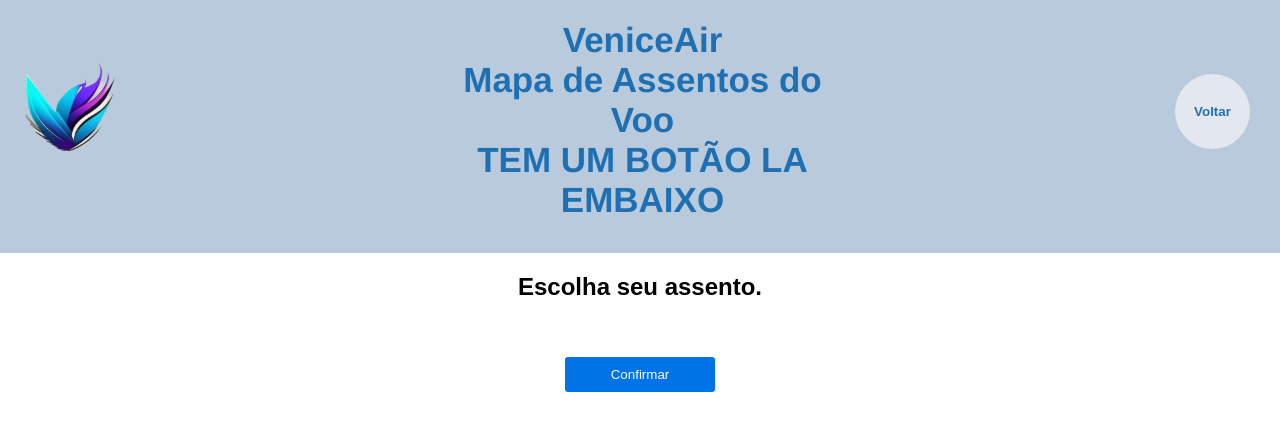
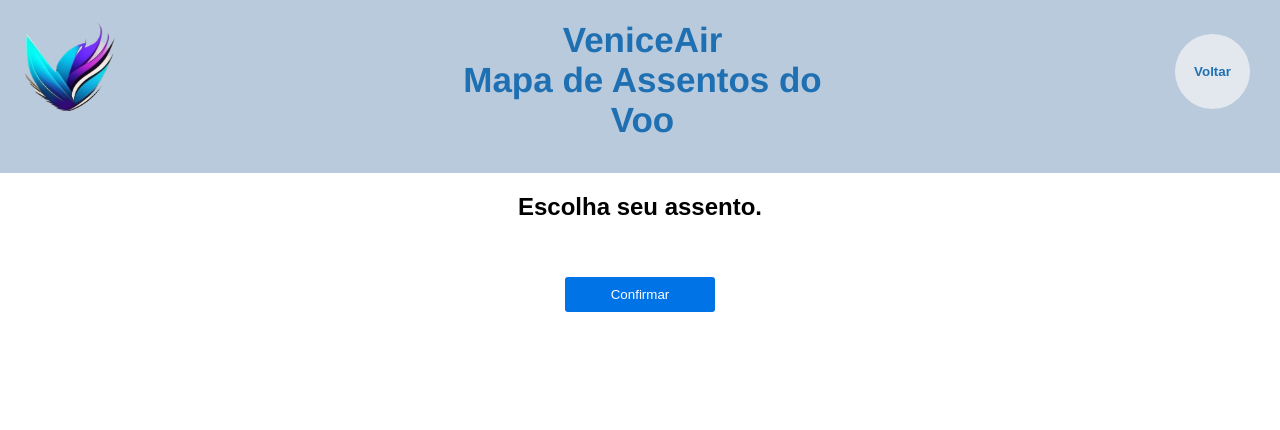
Before and after one commit to Silvestrinih03/VeniceAir, a plain HTML site: page VeniceAir_Front/client/pages/volta/mapaAssentosVolta.html in a window 1280 px wide. Drawn offline with Linux system fonts and the light colour scheme; no server answers.

Commit message:
ajustes de layout

```diff
--- a/VeniceAir_Front/client/pages/volta/mapaAssentosVolta.html
+++ b/VeniceAir_Front/client/pages/volta/mapaAssentosVolta.html
@@ -140,7 +140,7 @@
       <a href="../../../Geral/dashboard.html"><img src="../../../Geral/assets/images/logo.png"></a>
     </div>
     <div id="title_page">
-      <h1>VeniceAir <br>Mapa de Assentos do Voo<br> TEM UM BOTÃO LA EMBAIXO</h1>
+      <h1>VeniceAir <br>Mapa de Assentos do Voo</h1>
     </div>
     <div id="button_padrao">
       <!-- botao vai voltar pro dashboard, essa pag é de teste -->
```
Also changed, not shown: VeniceAir_Front/client/pages/resultado_busca.html (+1 -1 lines).
